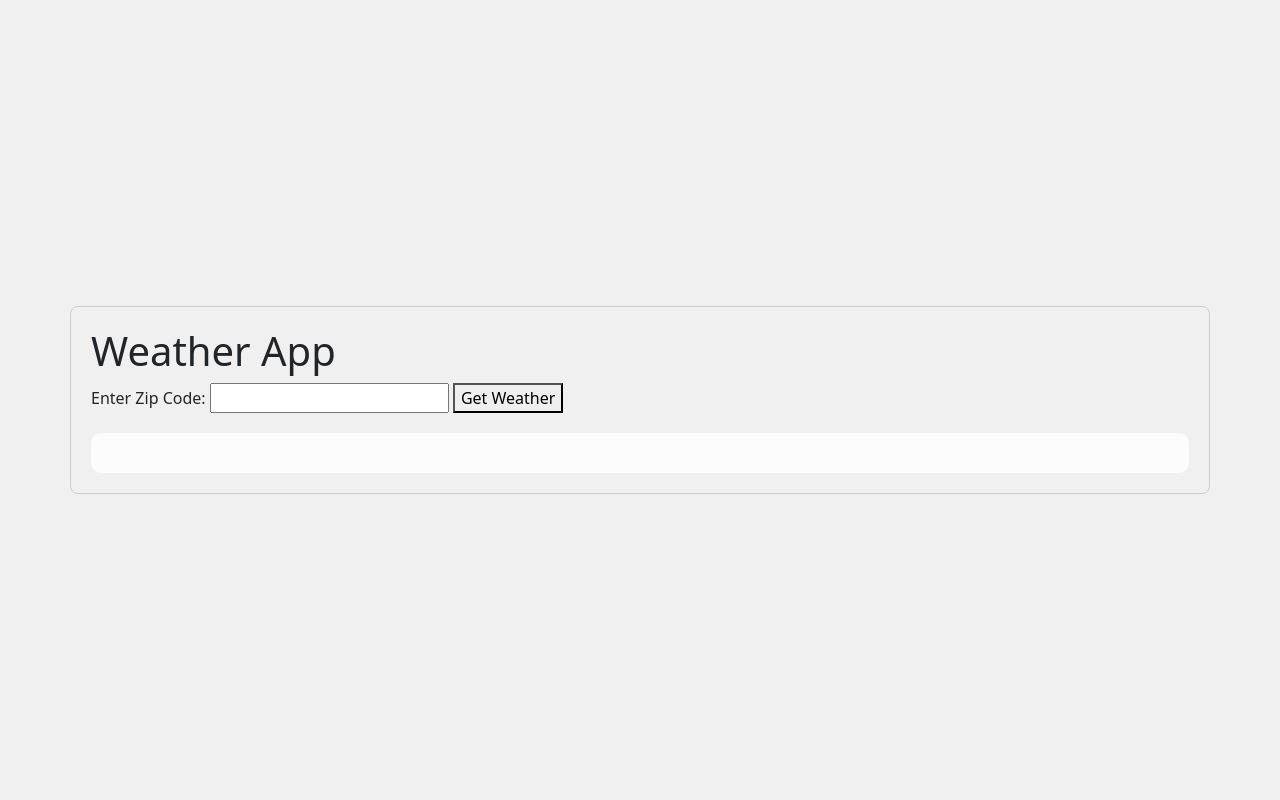
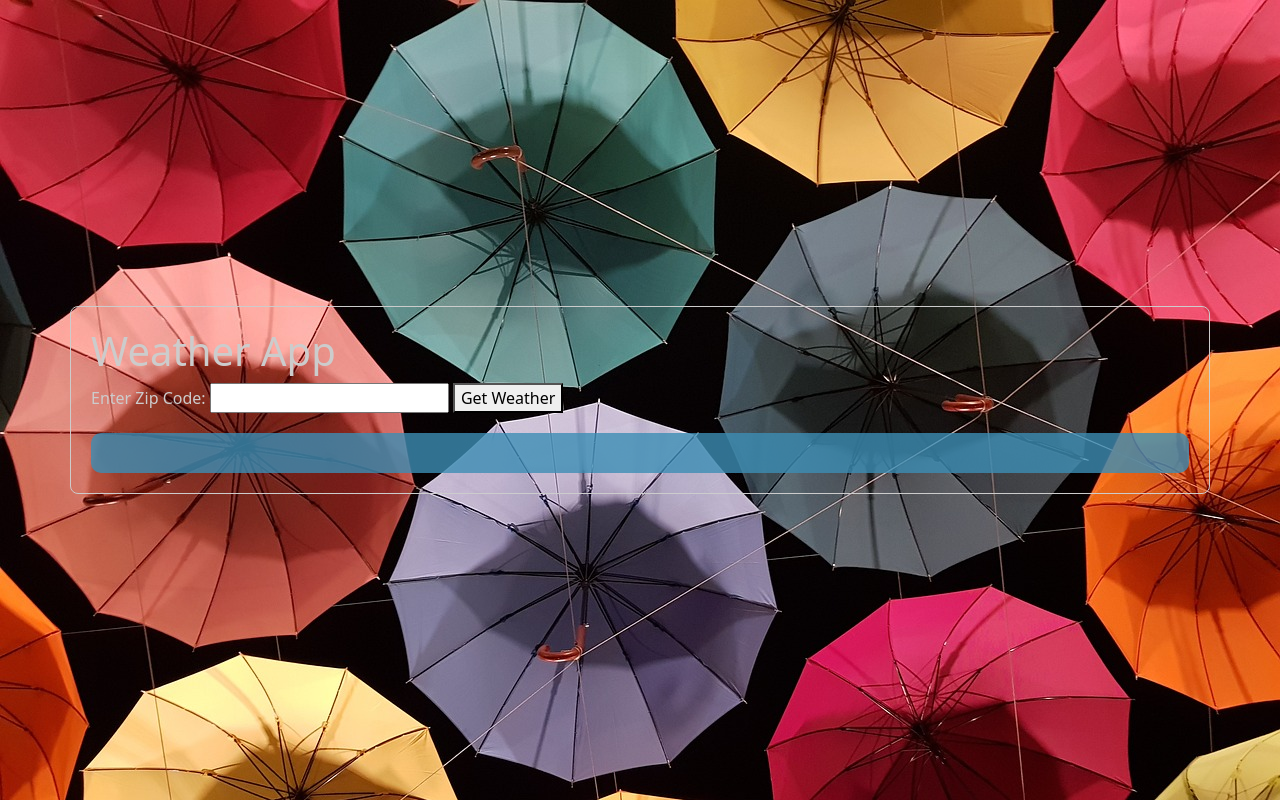
Before and after one commit to Luna9862/WeatherApp, a plain HTML site: page index.html in a window 1280 px wide. Drawn offline with nearby package versions, Linux system fonts and the light colour scheme.

Commit message:
finished

```diff
--- a/index.html
+++ b/index.html
@@ -8,6 +8,7 @@
     <link rel="stylesheet" href="styles.css">
 </head>
 <body>
+    <div class="background"></div>
     <div class="container">
         <h1>Weather App</h1>
         <form id="weatherForm">
--- a/styles.css
+++ b/styles.css
@@ -1,6 +1,5 @@
 
 body {
-    background-color: #f0f0f0; /* Light gray background color */
     display: flex;
     justify-content: center;
     align-items: center;
@@ -9,7 +8,7 @@ body {
 }
 
 .container {
-    /* Define styles for the container */
+    color: #ccc;
     padding: 20px;
     border: 1px solid #ccc;
     border-radius: 8px;
@@ -18,9 +17,20 @@ body {
     transition: background-image 0.5s ease; /* Optional: Add a smooth transition */
 }
 
+.background {
+    position: fixed;
+    top: 0;
+    left: 0;
+    width: 100%;
+    height: 100%;
+    background-image: url('umbrella-3380192_1280.jpg');
+    background-size: cover;
+    z-index: -1; /* Ensures the background stays behind other content */
+  }
+
 
 .weather-info {
-    background-color: rgba(255, 255, 255, 0.8); /* Transparent white background */
+    background-color: rgba(60, 142, 180, 0.8); /* Transparent white background */
     padding: 20px;
     border-radius: 10px;
     margin-top: 20px;
@@ -28,18 +38,17 @@ body {
 
 
 .sunny-bg {
-    background-image: url('ocean-1861597_640.jpg'); /* Replace with your sunny weather background image */ /*sunny:85364
-}
+    background-image: url('ocean-1861597_640.jpg'); /* Replace with your sunny weather background image */}
 
 .cloudy-bg {
-    background-image: url('sky-921366_640.jpg'); /* Replace with your cloudy weather background image */
+    background-image: url('sky-921366_640.jpg');
 }
 
 .rainy-bg {
-    background-image: url('rainy.jpg'); /* Replace with your rainy weather background image */
+    background-image: url('raindrops-3216607_640.jpg'); /* Replace with your rainy weather background image */
 }
 
 /* Default background when no specific weather condition matches */
 .default-bg {
-    background-image: url('default.jpg');
+    background-image: url('sunset-4086848_1280.jpg');
 }
```
Also changed, not shown: sunset-4086848_1280.jpg (added), umbrella-3380192_1280.jpg (added).
